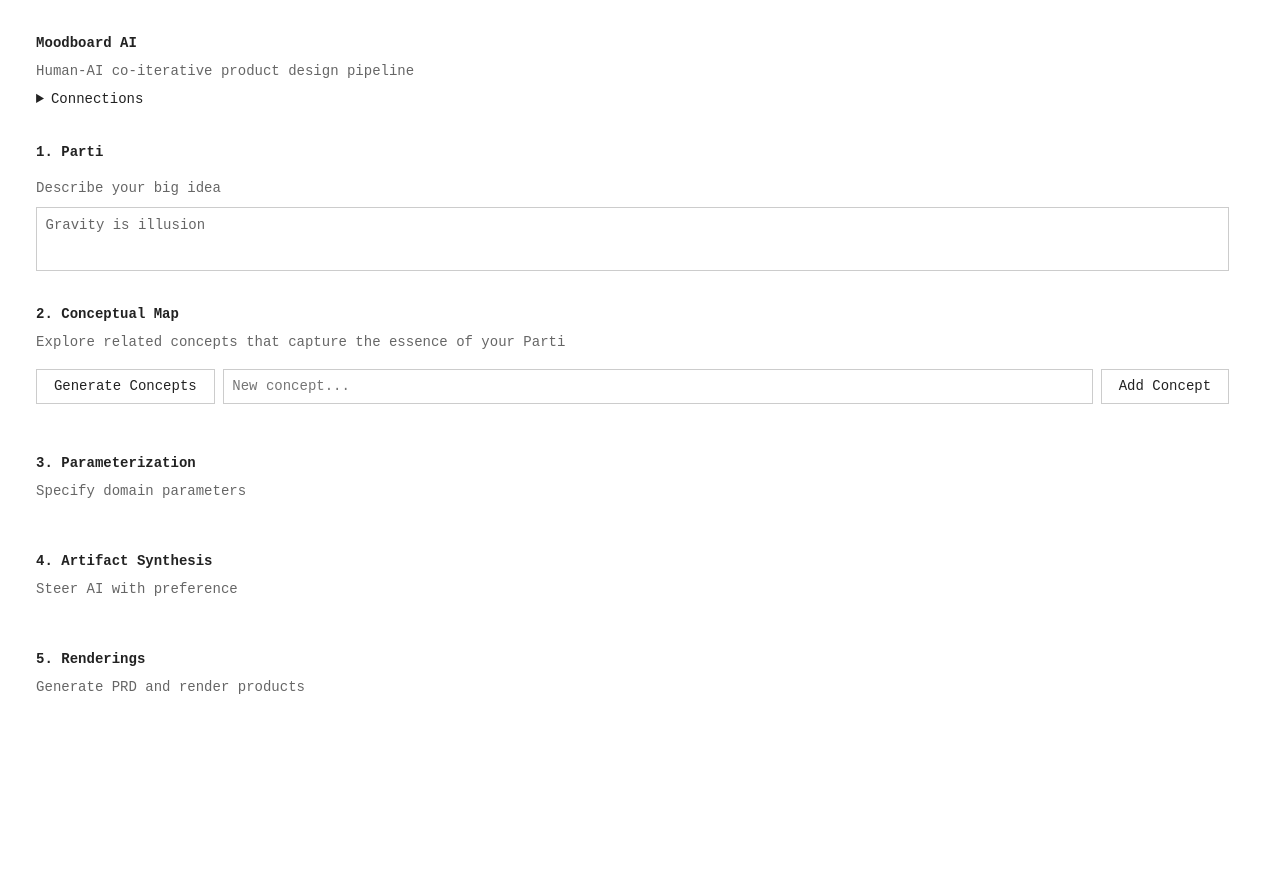
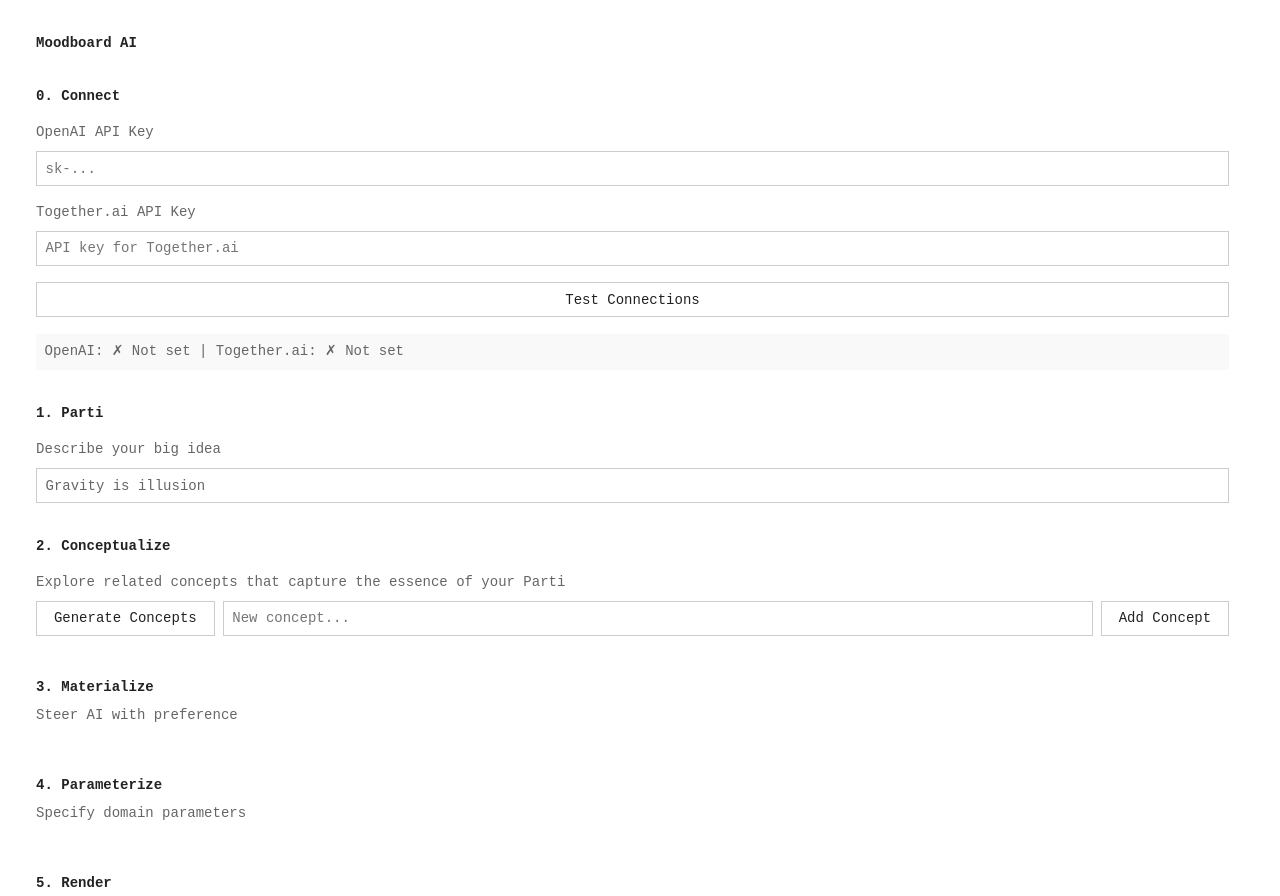
Before and after one commit to chuanqisun/paper, a website built with Vite: page index.html in a window 1280 px wide. Shown: the top 896 px of the page. Before the commit the page ends 800 px from the top, so only its background shows below. Built offline with nearby package versions, Linux system fonts and the light colour scheme.

Commit message:
update layout

```diff
--- a/index.html
+++ b/index.html
@@ -10,15 +10,14 @@
     <div id="app">
       <header class="header">
         <h1>Moodboard AI</h1>
-        <p>Human-AI co-iterative product design pipeline</p>
-
-        <details>
-          <summary>Connections</summary>
-          <div class="connections-content"></div>
-        </details>
       </header>
 
       <main class="main">
+        <section class="section">
+          <header class="section-header"><h2>0. Connect</h2></header>
+          <div class="connections-content"></div>
+        </section>
+
         <section class="section" id="parti-section">
           <header class="section-header">
             <h2>1. Parti</h2>
@@ -28,31 +27,30 @@
 
         <section class="section" id="conceptual-section">
           <header class="section-header">
-            <h2>2. Conceptual Map</h2>
-            <p>Explore related concepts that capture the essence of your Parti</p>
+            <h2>2. Conceptualize</h2>
           </header>
           <div class="section-content" id="conceptual-content"></div>
         </section>
 
+        <section class="section" id="artifacts-section">
+          <header class="section-header">
+            <h2>3. Materialize</h2>
+            <p>Steer AI with preference</p>
+          </header>
+          <div class="section-content" id="artifacts-content"></div>
+        </section>
+
         <section class="section" id="parameters-section">
           <header class="section-header">
-            <h2>3. Parameterization</h2>
+            <h2>4. Parameterize</h2>
             <p>Specify domain parameters</p>
           </header>
           <div class="section-content" id="parameters-content"></div>
         </section>
 
-        <section class="section" id="artifacts-section">
-          <header class="section-header">
-            <h2>4. Artifact Synthesis</h2>
-            <p>Steer AI with preference</p>
-          </header>
-          <div class="section-content" id="artifacts-content"></div>
-        </section>
-
         <section class="section" id="renderings-section">
           <header class="section-header">
-            <h2>5. Renderings</h2>
+            <h2>5. Render</h2>
             <p>Generate PRD and render products</p>
           </header>
           <div class="section-content" id="renderings-content"></div>
--- a/src/main.css
+++ b/src/main.css
@@ -77,10 +77,6 @@ label {
   color: var(--color-text-active);
 }
 
-.connections-content {
-  padding: var(--spacing-unit) calc(var(--spacing-unit) * 2);
-}
-
 /* Sections */
 .section {
   display: flex;
@@ -92,9 +88,6 @@ label {
   display: flex;
   flex-direction: column;
   gap: var(--spacing-unit);
-}
-
-.section-content {
 }
 
 /* Form elements */
--- a/src/views/conceptual-mapping.css
+++ b/src/views/conceptual-mapping.css
@@ -1,7 +1,7 @@
 .conceptual-mapping {
   display: flex;
   flex-direction: column;
-  gap: 2ch;
+  gap: 1ch;
 }
 
 .conceptual-placeholder {
--- a/src/views/conceptual-mapping.ts
+++ b/src/views/conceptual-mapping.ts
@@ -181,6 +181,7 @@ export function conceptualMappingView(apiKeys$: Observable<ApiKeys>) {
     map(
       ([concepts, rejectedConcepts, isGenerating, newTitle, isGeneratingDescription]) => html`
         <div class="conceptual-mapping">
+          <p>Explore related concepts that capture the essence of your Parti</p>
           <div class="conceptual-actions">
             <button
               @click=${() => {
--- a/src/views/connections.css
+++ b/src/views/connections.css
@@ -8,11 +8,6 @@
   display: flex;
   flex-direction: column;
   gap: var(--spacing-unit);
-}
-
-.form-field label {
-  color: var(--color-text);
-  font-weight: bold;
 }
 
 .form-status {
--- a/src/views/parti.css
+++ b/src/views/parti.css
@@ -10,7 +10,6 @@
   padding: 1ch;
   border: 1px solid #ccc;
   field-sizing: content;
-  min-height: 4lh;
   resize: none;
 }
 
--- a/src/views/parti.ts
+++ b/src/views/parti.ts
@@ -21,7 +21,7 @@ export function partiView() {
         id="parti"
         class="parti-textarea"
         placeholder="Gravity is illusion"
-        rows="2"
+        rows="1"
         .value=${observe(partiText$)}
         @input=${handleInput}
       ></textarea>
```
Also changed, not shown: .github/instructions/project.instructions.md.
